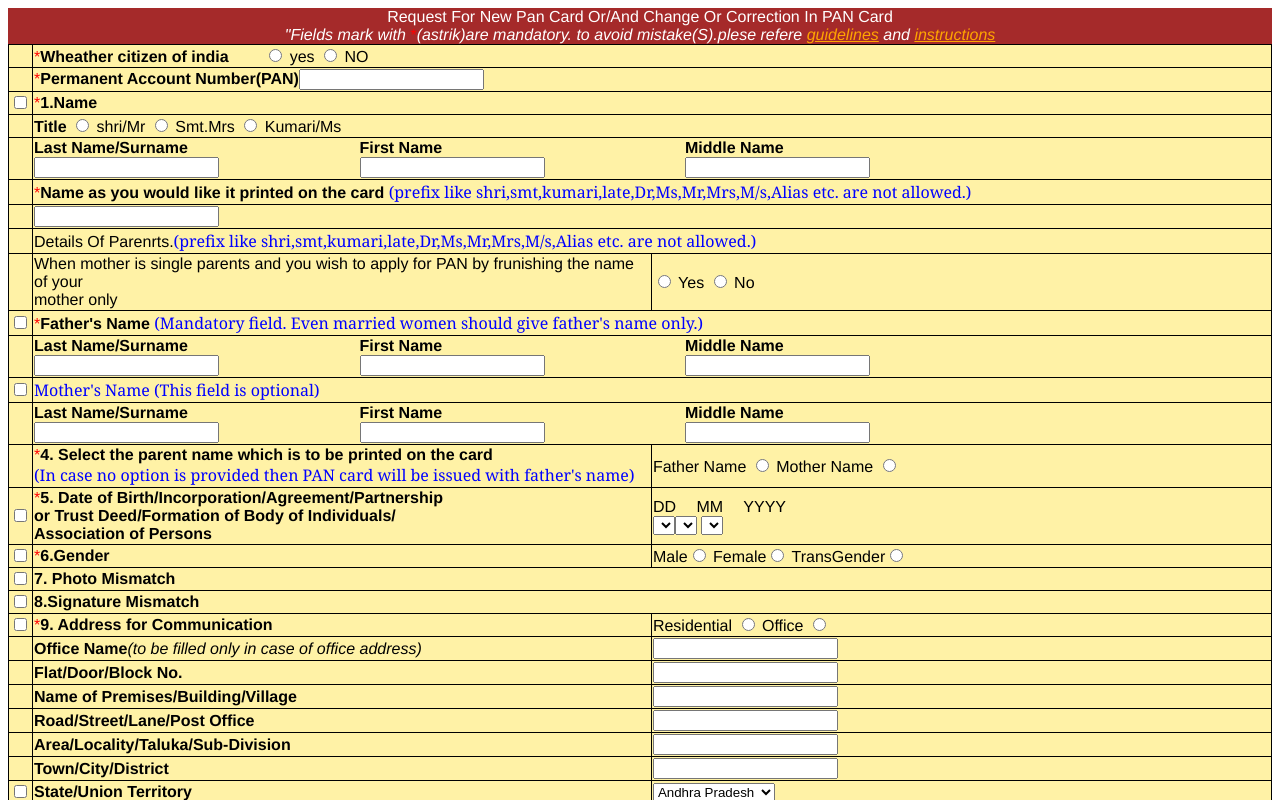
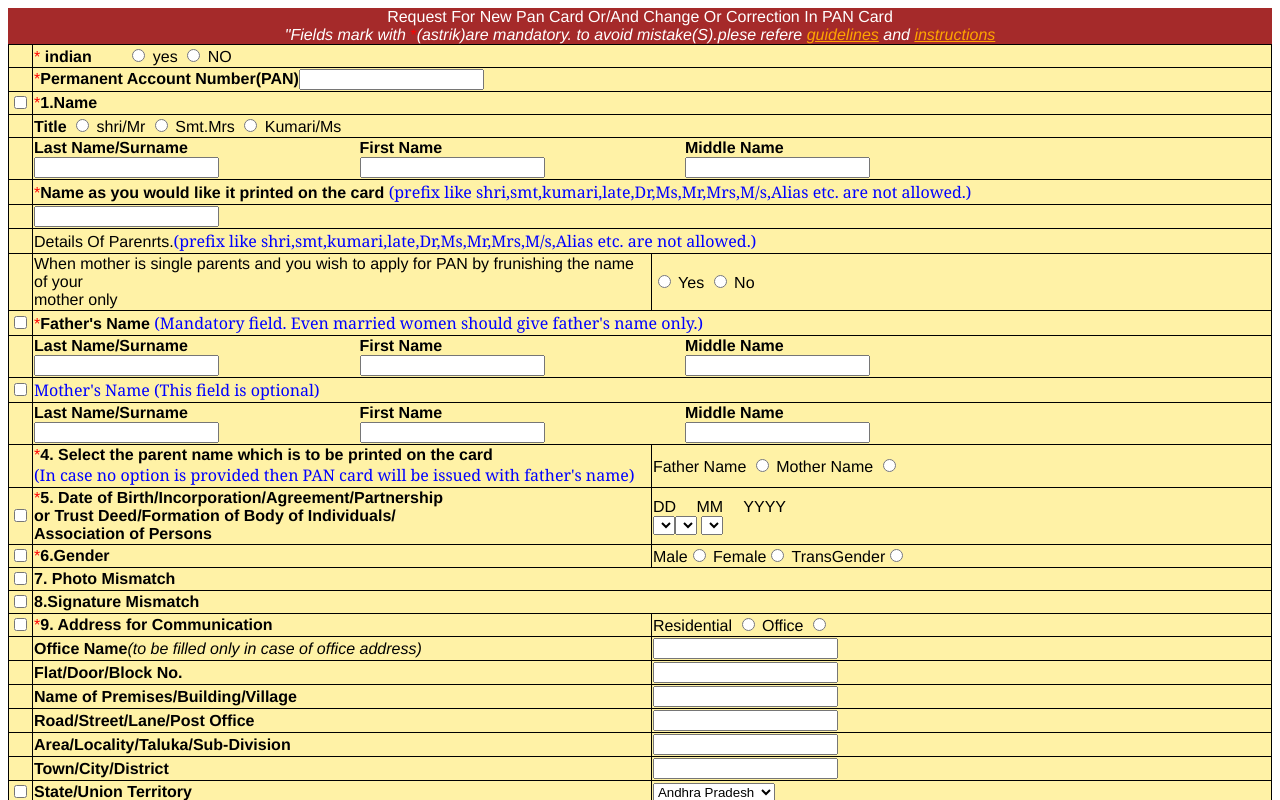
Before and after one commit to vrushabhgh/pan-card-task, a plain HTML site: page index.html in a window 1280 px wide. Shown: the top 800 px of the page. Drawn offline with Linux system fonts and the light colour scheme.

Commit message:
Update index.html

```diff
--- a/index.html
+++ b/index.html
@@ -49,7 +49,7 @@ table,td{
   <table>
       <tr>
           <td>&nbsp&nbsp&nbsp&nbsp  </td>
-          <td colspan="2" ><V class="v">*</V><b>Wheather citizen of india</b> &nbsp&nbsp&nbsp&nbsp&nbsp&nbsp <input type="radio" id ="yes">
+          <td colspan="2" ><V class="v">*</V><b> indian</b> &nbsp&nbsp&nbsp&nbsp&nbsp&nbsp <input type="radio" id ="yes">
             <lable for="yes">yes</lable>
             <input type="radio" id="no">
         <lable for="no">NO</lable>
```
